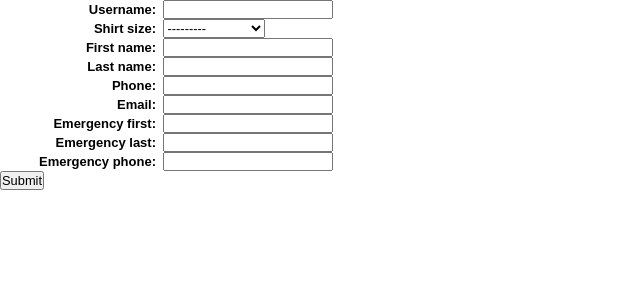
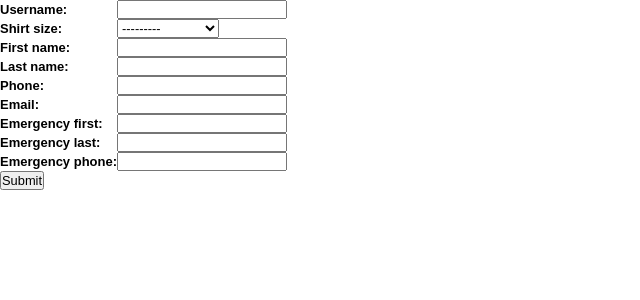
Before and after one commit to UnixSage/Walkathon, a Django app: page /new/ in a window 1280 px wide. Shown: the top 300 px of the page, without its empty margins (0-640 px from the left). Run offline with Django 3.2, Linux system fonts and the light colour scheme; parts of the project's set-up code (start-up, migrations or seed data) failed here and were passed over.

Commit message:
fixed create walker page so it gets the MEDIA_URL from the base template, code shamelessly stolen from ryates. Removed css from the template and since that template was the only one using the style block from the base template it was removed from there also.
changed where the MEDIA_URL path points to in urls.py for the admin server. This now matches the default MEDIA_URL.

```diff
--- a/myproject/templates/base.html
+++ b/myproject/templates/base.html
@@ -3,10 +3,6 @@
     <head>
         <title>{% block title %}{% endblock %}</title>
         <link rel="stylesheet" type="text/css" href="{{ MEDIA_URL }}css/style.css?v=1" />
-        <style>
-          {% block style %}
-          {% endblock %}
-        </style>
         <script type="text/javascript" src="{{ MEDIA_URL }}js/jquery-1.3.2.min.js"></script>
     </head>
     <body>
--- a/myproject/urls.py
+++ b/myproject/urls.py
@@ -25,5 +25,5 @@ urlpatterns = patterns('',
 
 if settings.DEBUG:
     urlpatterns += patterns('',
-        (r'^site_media/(?P<path>.*)$', 'django.views.static.serve', {'document_root': settings.MEDIA_ROOT}),
+        (r'^media/site_media/(?P<path>.*)$', 'django.views.static.serve', {'document_root': settings.MEDIA_ROOT}),
     )
--- a/myproject/walk/templates/create_walker.html
+++ b/myproject/walk/templates/create_walker.html
@@ -1,20 +1,6 @@
 {% extends 'base.html' %}
 
 {% block title %}Create New Walker{% endblock %}
-
-{% block style %}
-label {
-  width: 12em;
-  float: left;
-  text-align: right;
-  margin-right: 0.5em;
-  display: block
-}
-
-.submit input {
-  margin-left: 4.5em;
-}
-{% endblock %}
 
 {% block content %}
   <form method="POST" action="/new/">
--- a/myproject/walk/views.py
+++ b/myproject/walk/views.py
@@ -4,7 +4,7 @@ from django.template import Template, Context, RequestContext
 from django.http import HttpResponse, HttpResponseRedirect
 from myproject.walk.models import *
 
-def create_walker(request):
+def create_walker(request, uuid=None, template='create_walker.html'):
     if request.method == 'POST':
         form = WalkerForm(request.POST)
         if form.is_valid():
@@ -12,9 +12,12 @@ def create_walker(request):
             return HttpResponseRedirect(reverse('walker_private', kwargs={'uuid': walker.uuid}))
     else:
         form = WalkerForm()
-    return render_to_response('create_walker.html', {
-        'formset': form,
-    })
+    return render_to_response(template,
+        {
+            'formset': form,
+        },
+        context_instance=RequestContext(request)
+    )
 
 def walker_private(request, uuid=None, template='walker.html'):
     walker = get_object_or_404(Person, uuid=uuid)
```
